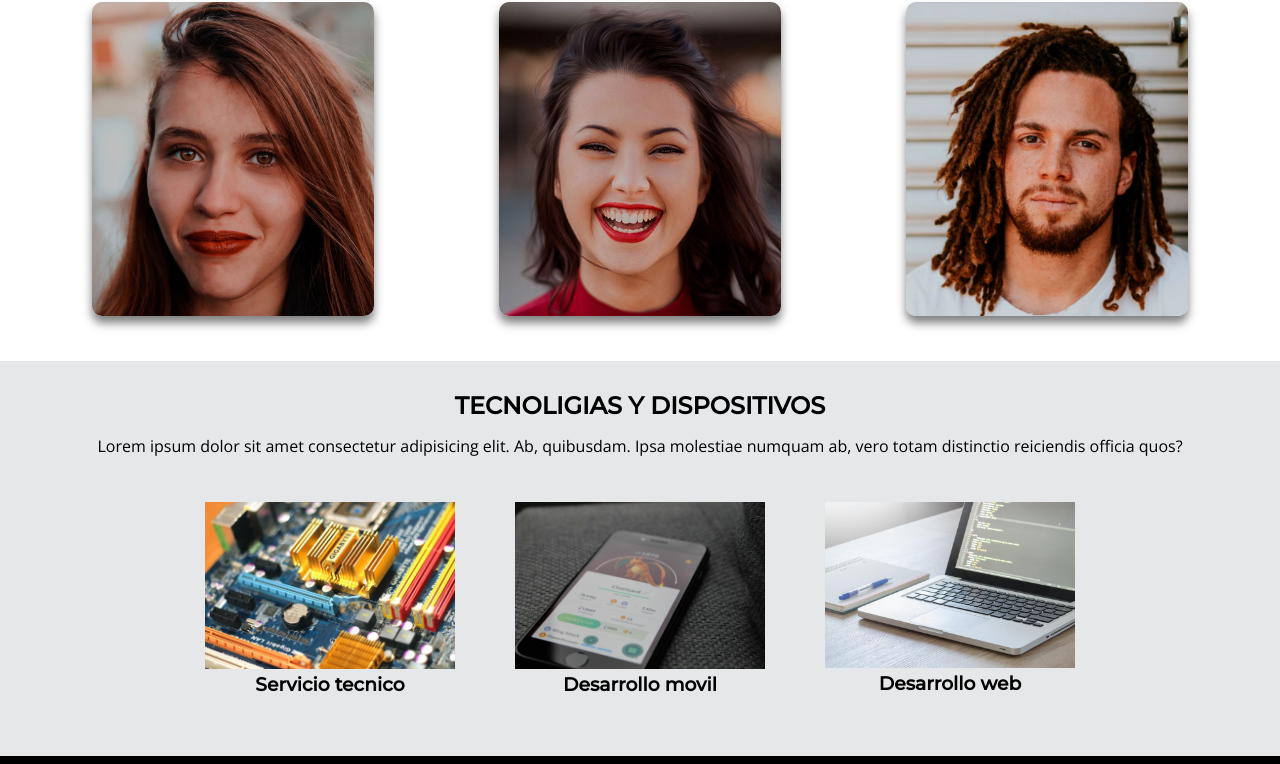
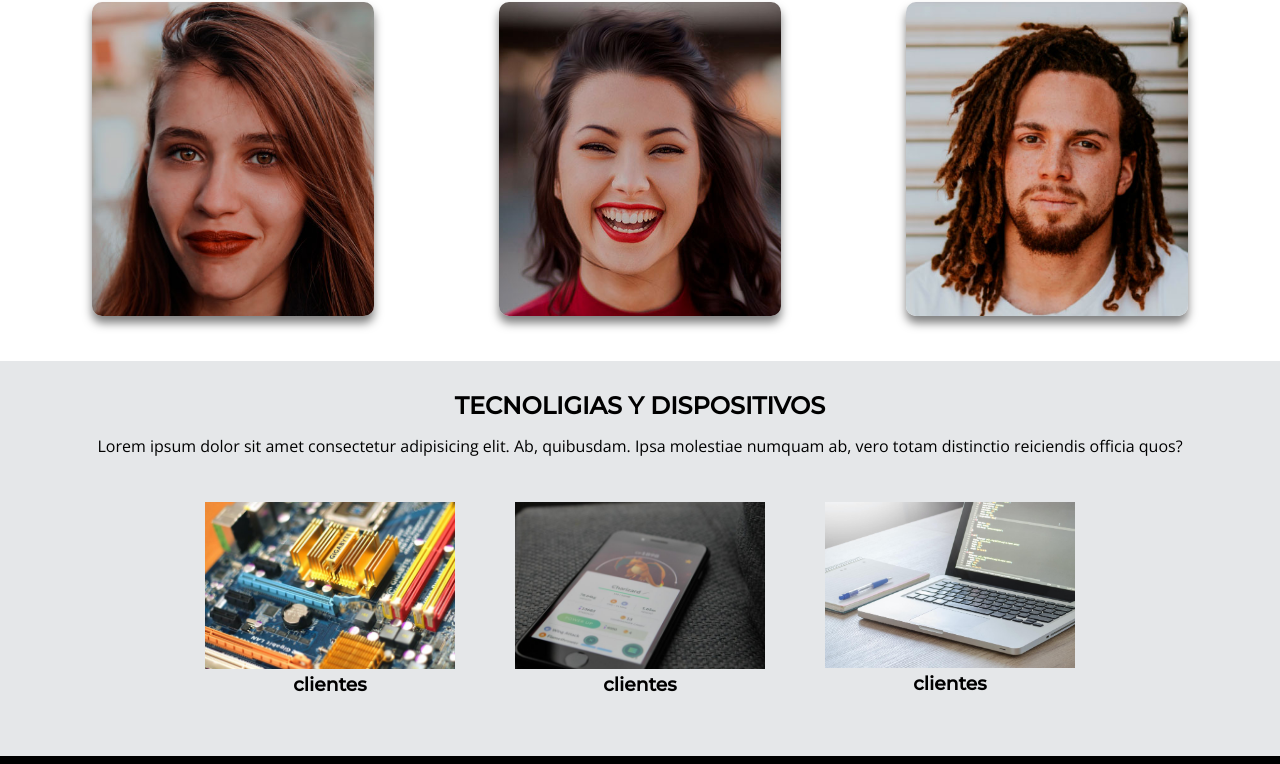
Before and after one commit to romina-candela/Web-Responsive-HTML-CSS, a plain HTML site: page index.html in a window 1280 px wide. Shown: the part 2294-3058 px from the top of the page. Drawn offline with nearby package versions, Linux system fonts and the light colour scheme; a web font is replaced by a local one.

Commit message:
se agregan cambios

```diff
--- a/index.html
+++ b/index.html
@@ -163,19 +163,19 @@
         <div class="contect-cards">
             <article>
                 <img src="imagenes/circuitos.jpg" alt="" width="250px">
-                    <h3>Servicio tecnico</h3>
+                    <h3>clientes</h3>
                 </img>
             </article>
 
             <article>
                 <img src="imagenes/iphone.jpg" alt="" width="250px">
-                    <h3>Desarrollo movil</h3>
+                    <h3>clientes</h3>
                 </img>
             </article>
 
             <article>
                 <img src="imagenes/espacio1.jpg" alt="" width="250px">
-                    <h3>Desarrollo web</h3>
+                    <h3>clientes</h3>
                 </img>
             </article>
 
```
